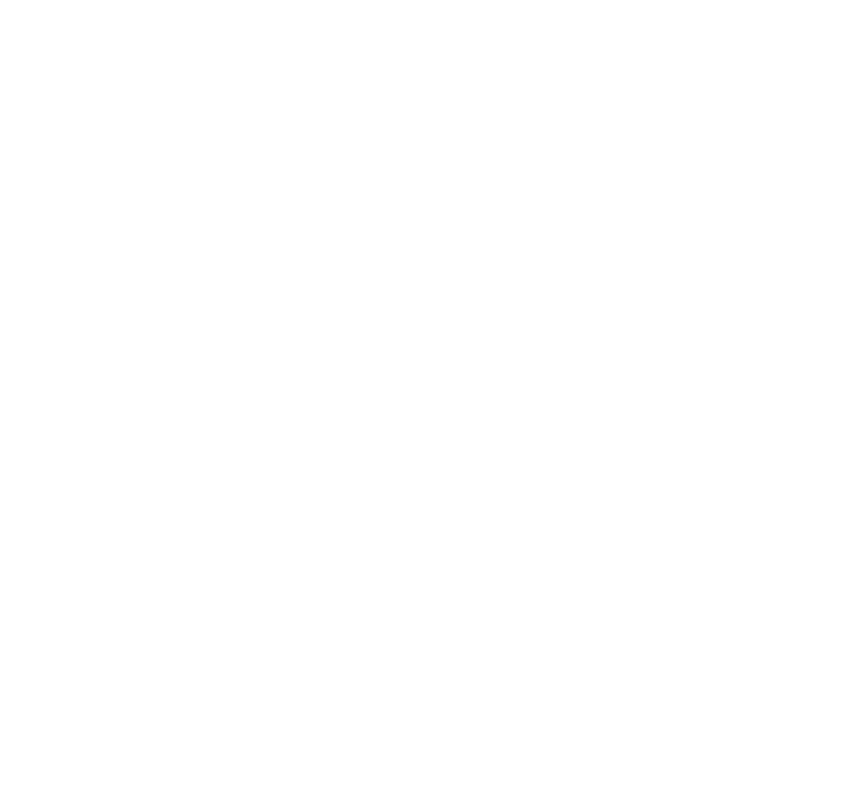
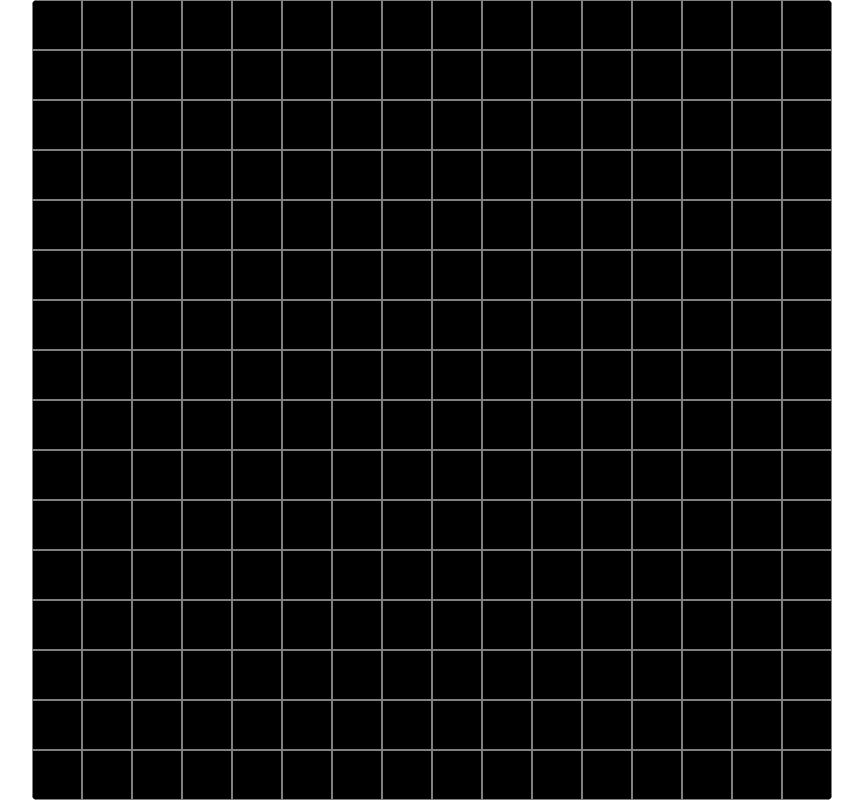
Before and after one commit to JuanAndrade11/etch-a-sketch, a plain HTML site: page index.html in a window 1280 px wide. Shown: the whole page, without its empty margins (208-1071 px from the left). Drawn offline with Linux system fonts and the light colour scheme.

Commit message:
Create 16*16 grid

```diff
--- a/index.html
+++ b/index.html
@@ -9,6 +9,7 @@
 </head>
 
 <body>
+    <div id="container"></div>
     <script src="script.js"></script>
 </body>
 
--- a/script.js
+++ b/script.js
@@ -0,0 +1,13 @@
+const container = document.getElementById("container");
+
+const itemsPerRow = 16;
+
+for (let i = 0; i < itemsPerRow * itemsPerRow; i++){
+    const gridElement = document.createElement("div");
+    gridElement.classList.add("gridElement");
+    gridElement.setAttribute(
+        "style",
+        `width: ${800 / itemsPerRow}px; height: ${800 / itemsPerRow}px`
+      );
+    container.appendChild(gridElement);
+};
--- a/styles.css
+++ b/styles.css
@@ -0,0 +1,24 @@
+
+* {
+    margin: 0px;
+    padding: 0px;
+    box-sizing: border-box;
+}
+.gridElement {
+    background-color: #000000;
+    border: 1px solid grey;
+}
+
+#container {
+    width: 800px;
+    height: 800px;
+    display: flex;
+    flex-flow: row wrap;
+    margin: 0 auto;
+    overflow: hidden;
+    border-radius: 5px;
+}
+
+body {
+    text-align: center;
+}
```
